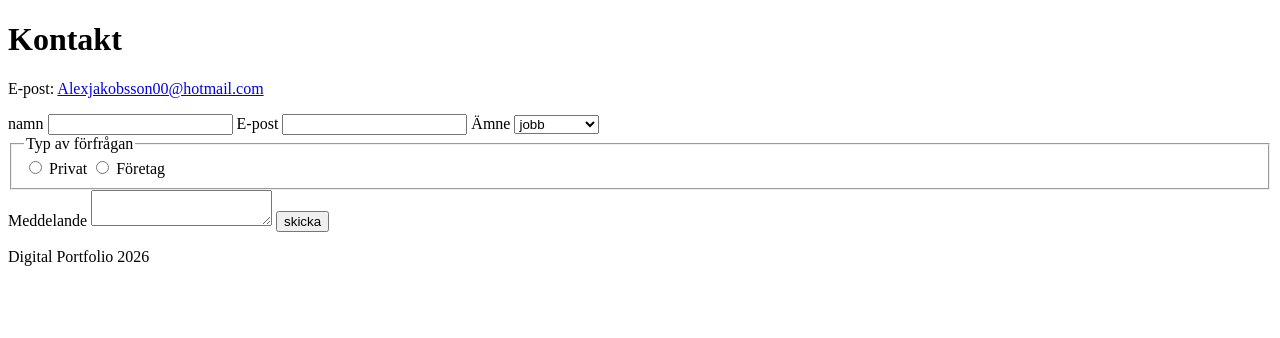
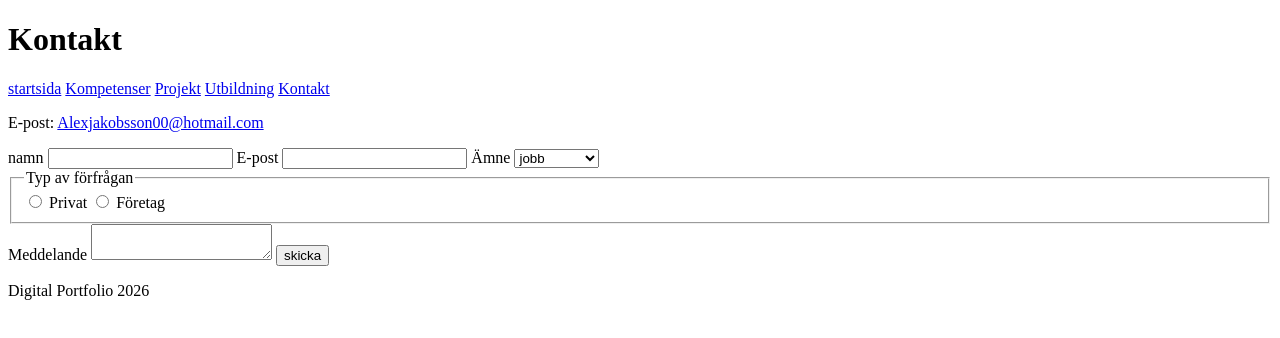
Before and after one commit to saidnur596/Portfolio, a plain HTML site: page portfolio/kontakt.html in a window 1280 px wide. Drawn offline with Linux system fonts and the light colour scheme.

Commit message:
lagt till navigationsmeny på kontakt.

```diff
--- a/portfolio/kontakt.html
+++ b/portfolio/kontakt.html
@@ -16,8 +16,31 @@
 
 <body>
 
-<header>
+<header class="site-header">
     <h1>Kontakt</h1>
+
+<nav class="site-nav" aria-label="Huvudmeny">
+    <a class="site-nav__link" href="index.html">startsida</a>
+    <a class="site-nav__link" href="kompetenser.html">Kompetenser</a>
+    <a class="site-nav__link" href="prjoket.html">Projekt</a>
+    <a class="site-nav__link" href="utbildning.html">Utbildning</a>
+    <a class="site-nav__link" href="kontakt.html" aria-current="page">Kontakt</a>
+
+
+
+
+
+
+
+
+
+
+</nav>
+
+
+
+
+
 </header>
 
 <main>
```
